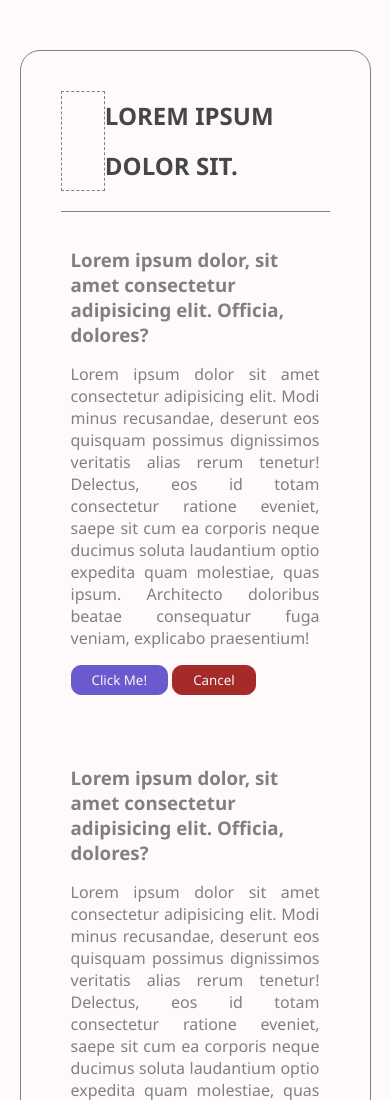
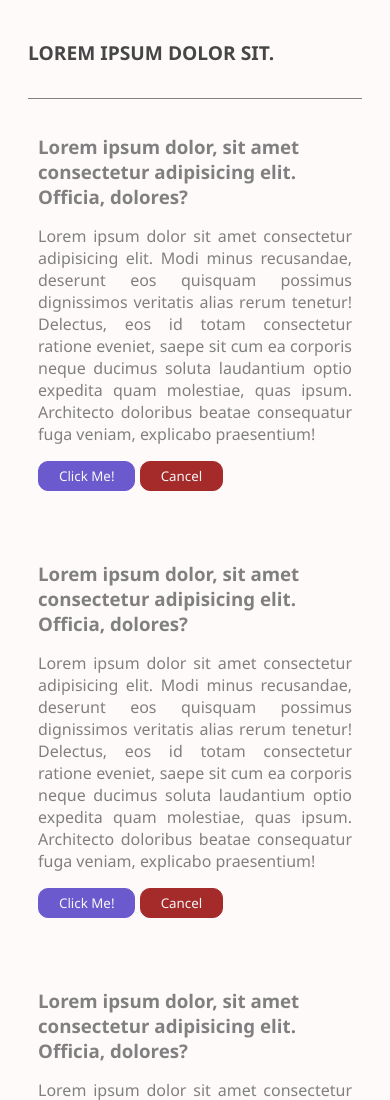
Before and after one commit to Angelozam17/Falcons, a plain HTML site: page index.html in a window 390 px wide. Shown: the top 1100 px of the page. Drawn offline with Linux system fonts and the light colour scheme.

Commit message:
Add media queries

```diff
--- a/styles/main.css
+++ b/styles/main.css
@@ -103,3 +103,27 @@ button{
     display: flex;
     justify-content: space-evenly;
 }
+
+@media (max-width: 768px){
+    .container{
+        width: 100%;
+        border-radius: 0;
+        border: none;
+        margin-top: 0;
+        padding: 0 20px 20px 20px;
+    }
+}
+
+@media (max-width: 576px){
+    .header__logo{
+        display: none;
+    }
+
+    .header__title{
+        font-size: 1.2em;
+    }
+
+    .header{
+        padding-top: 20px;
+    }
+}
```
